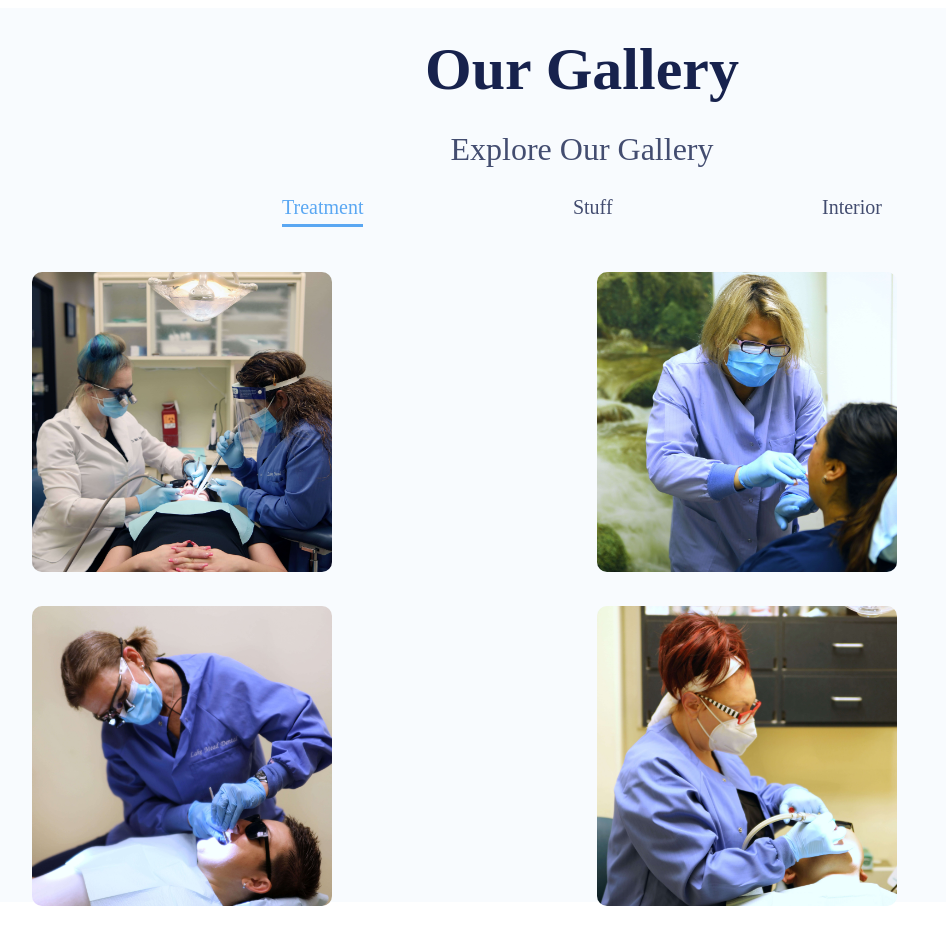
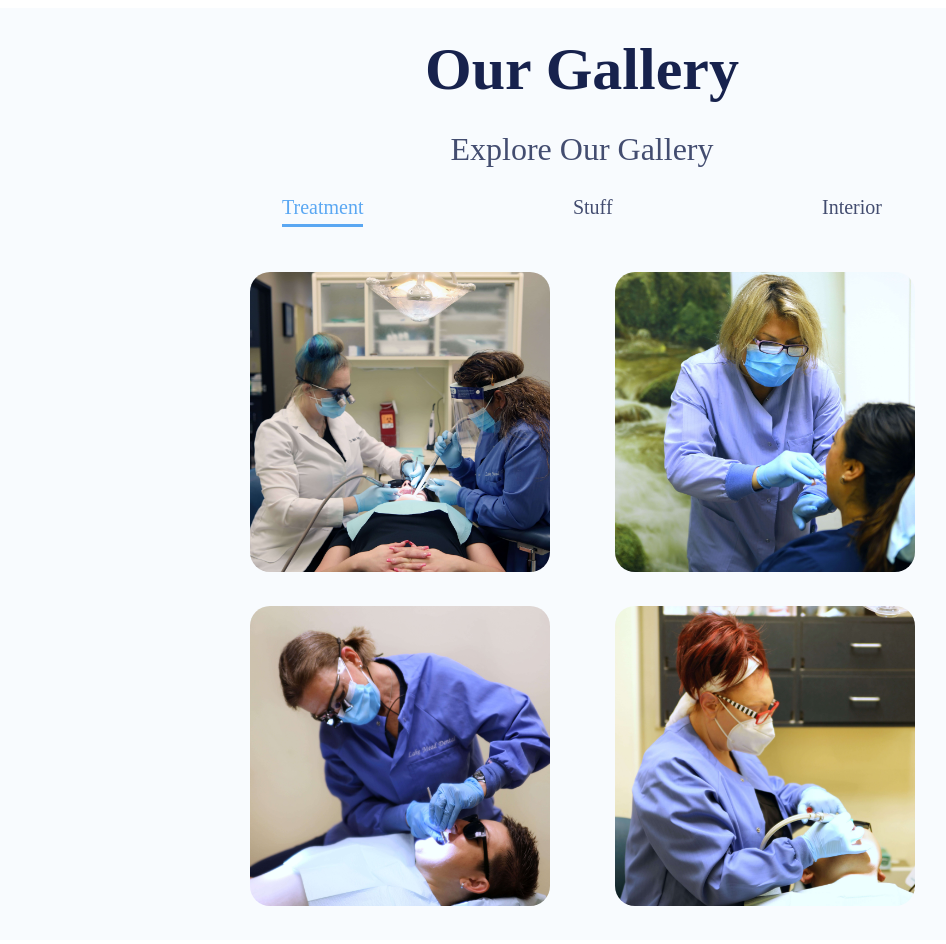
Before and after one commit to idenispankov/lake_mead_dental_next_js, a Next.js app: page /gallery in a window 1280 px wide. Shown: the top 944 px of the page, without its empty margins (58-1004 px from the left). Before the commit the page ends 910 px from the top, so only its background shows below. Built offline with nearby package versions, Linux system fonts and the light colour scheme.

Commit message:
gallery fixed

```diff
--- a/components/Gallery/Gallery.module.css
+++ b/components/Gallery/Gallery.module.css
@@ -56,12 +56,15 @@
   display: grid;
   grid-template-columns: repeat(1, 1fr);
   gap: 20px;
-  max-width: 351px;
+  margin: 0 auto;
+}
+
+.grid__image_container {
   margin: 0 auto;
 }
 
 .section__grid_image {
-  border-radius: 10px;
+  border-radius: 20px;
 }
 
 @media screen and (min-width: 768px) {
@@ -107,8 +110,9 @@
     font-size: 20px;
   }
   .section__grid_mobile {
-    min-width: 1100px;
-    height: 600px;
     gap: 30px;
   }
+  .section__grid_mobile {
+    grid-template-columns: repeat(2, 1fr);
+  }
 }
```
Also changed, not shown: components/Footer/Footer.js (+0 -24 lines).
